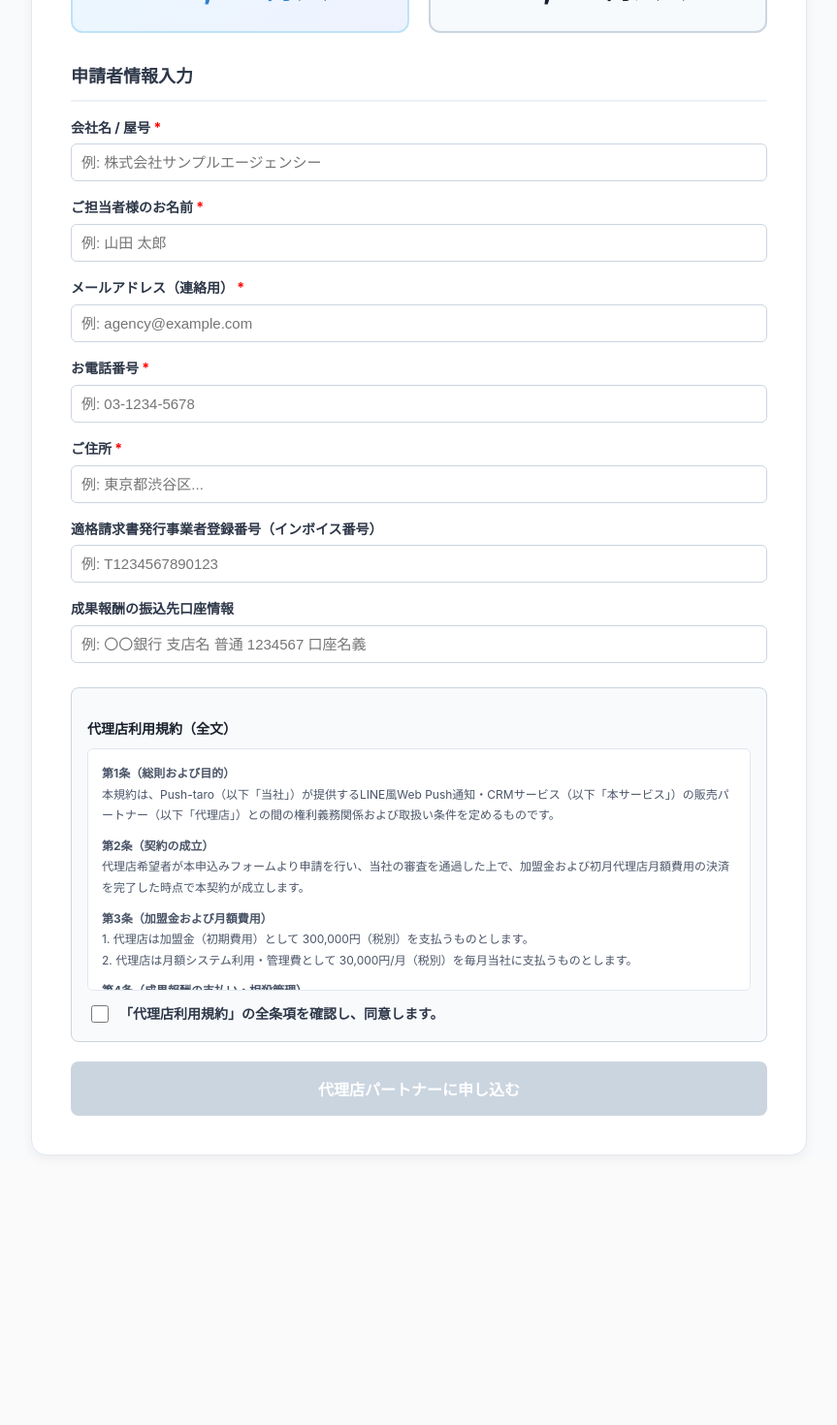
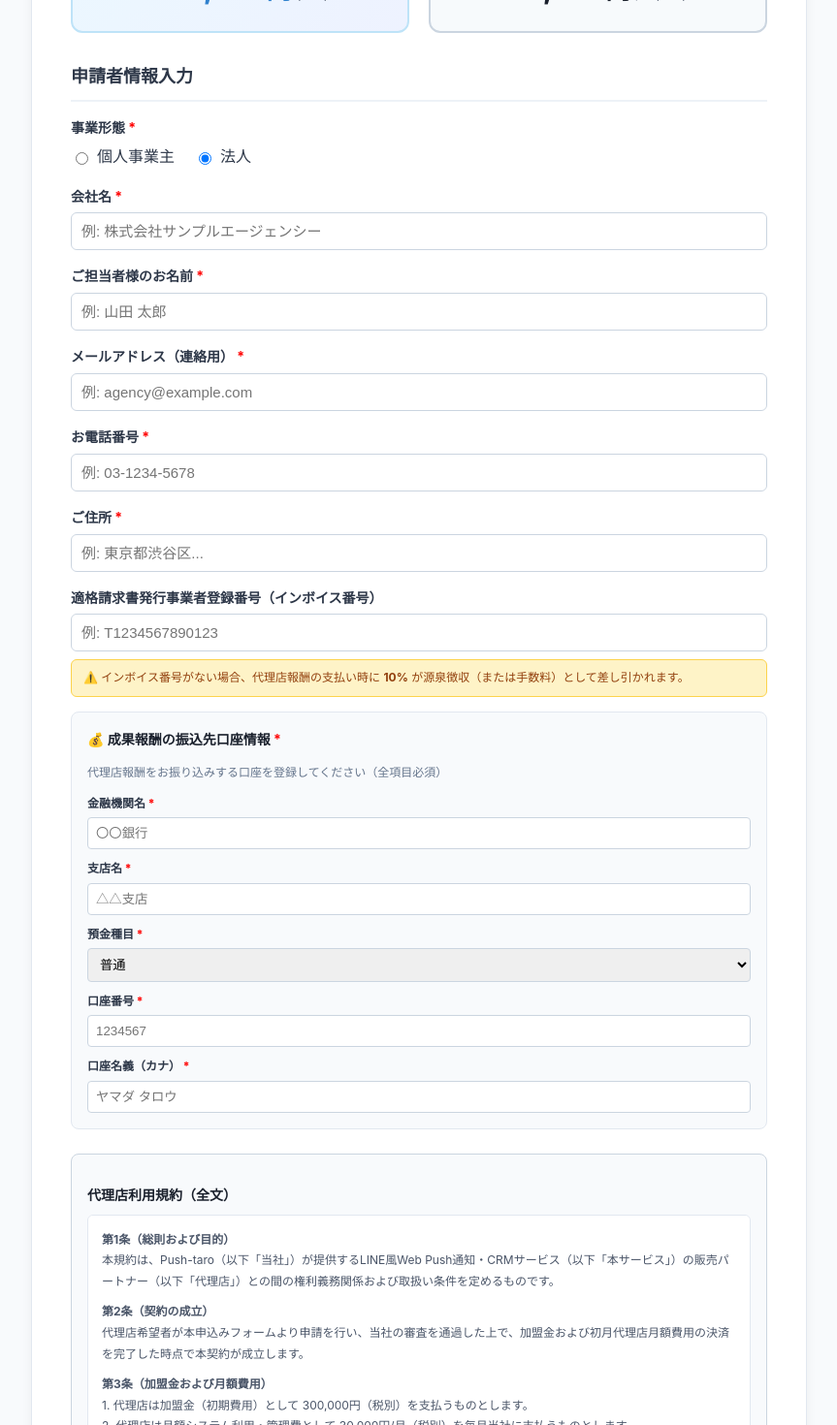
Before and after one commit to thellcishii-lang/push-taro, a Next.js app: page /agency in a window 1280 px wide. Shown: the part 400-1870 px from the top of the page at 97% size, without its empty margins (208-1071 px from the left). Before the commit the page ends 1632 px from the top, so only its background shows below. Built offline with nearby package versions, Linux system fonts and the light colour scheme.

Commit message:
Update page.tsx

```diff
--- a/app/agency/page.tsx
+++ b/app/agency/page.tsx
@@ -1,56 +1,94 @@
 'use client';
 
-import { useState } from 'react';
+import { useState, useEffect } from 'react';
 import Link from 'next/link';
+import { useRouter } from 'next/navigation';
 
 export default function AgencyPage() {
+  const router = useRouter();
+  const [loading, setLoading] = useState(false);
+  const [error, setError] = useState('');
+
+  // 基本情報
+  const [businessType, setBusinessType] = useState<'individual' | 'corporation'>('corporation');
   const [companyName, setCompanyName] = useState('');
   const [ownerName, setOwnerName] = useState('');
   const [email, setEmail] = useState('');
   const [phone, setPhone] = useState('');
   const [address, setAddress] = useState('');
   const [invoiceNumber, setInvoiceNumber] = useState('');
-  const [bankInfo, setBankInfo] = useState('');
+
+  // 銀行口座（詳細）
+  const [bankName, setBankName] = useState('');
+  const [branchName, setBranchName] = useState('');
+  const [accountType, setAccountType] = useState('savings');
+  const [accountNumber, setAccountNumber] = useState('');
+  const [accountHolder, setAccountHolder] = useState('');
+
   const [agreed, setAgreed] = useState(false);
+
+  // success パラメータのチェック（完了画面用）
   const [submitted, setSubmitted] = useState(false);
-  const [loading, setLoading] = useState(false);
+  const [sentEmail, setSentEmail] = useState('');
 
-  const handleSubmit = async (e: React.FormEvent) => {
+  useEffect(() => {
+    const params = new URLSearchParams(window.location.search);
+    if (params.get('success') === 'true') {
+      const stored = sessionStorage.getItem('agency_sent_email') || '';
+      setSentEmail(stored);
+      setSubmitted(true);
+      sessionStorage.removeItem('agency_sent_email');
+    }
+  }, []);
+
+  const handleSubmit = (e: React.FormEvent) => {
     e.preventDefault();
+    setError('');
+
     if (!agreed) {
-      alert('代理店利用規約に同意してください。');
+      setError('代理店利用規約に同意してください。');
       return;
     }
 
-    setLoading(true);
-    try {
-      const res = await fetch('/api/agency/signup', {
-        method: 'POST',
-        headers: { 'Content-Type': 'application/json' },
-        body: JSON.stringify({
-          companyName,
-          ownerName,
-          email,
-          phone,
-          address,
-          invoiceNumber,
-          bankInfo,
-        }),
-      });
+    if (!address) {
+      setError('住所を入力してください。');
+      return;
+    }
 
-      const data = await res.json();
-      if (!res.ok) {
-        throw new Error(data.error || '申込処理に失敗しました。');
-      }
+    if (businessType === 'corporation' && !companyName) {
+      setError('法人の場合は会社名を入力してください。');
+      return;
+    }
 
-      setSubmitted(true);
-    } catch (err: any) {
-      alert('エラーが発生しました: ' + err.message);
-    } finally {
-      setLoading(false);
+    if (!bankName || !branchName || !accountNumber || !accountHolder) {
+      setError('振込先口座情報はすべて必須です。');
+      return;
     }
+
+    const kanaRegex = /^[ァ-ヶー]+$/;
+    if (!kanaRegex.test(accountHolder)) {
+      setError('口座名義は全角カナで入力してください。');
+      return;
+    }
+
+    // ✅ sessionStorage に保存して確認画面へ
+    sessionStorage.setItem('agency_signup_data', JSON.stringify({
+      businessType,
+      companyName: businessType === 'corporation' ? companyName : null,
+      ownerName,
+      email,
+      phone,
+      address,
+      invoiceNumber: invoiceNumber || null,
+      bankAccount: { bankName, branchName, accountType, accountNumber, accountHolder },
+    }));
+
+    router.push('/agency/confirm');
   };
 
+  // ============================================================
+  // 完了画面
+  // ============================================================
   if (submitted) {
     return (
       <main style={{ maxWidth: '650px', margin: '60px auto', padding: '20px', fontFamily: 'sans-serif' }}>
@@ -58,27 +96,17 @@ export default function AgencyPage() {
           <h2 style={{ color: '#166534', marginBottom: '16px', fontSize: '24px' }}>代理店お申し込みを受け付けました</h2>
           <p style={{ lineHeight: '1.8', color: '#374151', marginBottom: '24px', fontSize: '15px' }}>
             ご登録ありがとうございます。ご入力いただいた内容をもとに審査を行わせていただきます。<br />
-            審査完了後、ご登録のメールアドレス宛（<strong>{email}</strong>）に<strong>決済手続き用のご案内メール</strong>をお送りいたします。
+            審査完了後、ご登録のメールアドレス宛（<strong>{sentEmail}</strong>）に<strong>決済手続き用のご案内メール</strong>をお送りいたします。
           </p>
-          <Link
-            href="/"
-            style={{
-              display: 'inline-block',
-              background: '#3182ce',
-              color: '#fff',
-              padding: '12px 28px',
-              borderRadius: '6px',
-              textDecoration: 'none',
-              fontWeight: 'bold',
-            }}
-          >
-            トップページへ戻る
-          </Link>
+          <Link href="/" style={{ display: 'inline-block', background: '#3182ce', color: '#fff', padding: '12px 28px', borderRadius: '6px', textDecoration: 'none', fontWeight: 'bold' }}>トップページへ戻る</Link>
         </div>
       </main>
     );
   }
 
+  // ============================================================
+  // 申し込みフォーム
+  // ============================================================
   return (
     <div style={{ fontFamily: '-apple-system, BlinkMacSystemFont, "Segoe UI", Roboto, sans-serif', color: '#2d3748', background: '#f8fafc', minHeight: '100vh', margin: 0, padding: 0, lineHeight: 1.7 }}>
       <nav style={{ background: '#ffffff', borderBottom: '1px solid #e2e8f0', padding: '16px 40px', display: 'flex', justifyContent: 'space-between', alignItems: 'center' }}>
@@ -103,6 +131,12 @@ export default function AgencyPage() {
             </p>
           </div>
 
+          {error && (
+            <div style={{ background: '#fecaca', color: '#dc2626', padding: '12px', borderRadius: '8px', marginBottom: '16px', fontSize: '14px' }}>
+              {error}
+            </div>
+          )}
+
           <div style={{ display: 'grid', gridTemplateColumns: 'repeat(auto-fit, minmax(240px, 1fr))', gap: '20px', marginBottom: '30px' }}>
             <div style={{ background: 'linear-gradient(135deg, #ebf8ff 0%, #eef2ff 100%)', border: '2px solid #bee3f8', padding: '20px', borderRadius: '12px', textAlign: 'center' }}>
               <h3 style={{ fontSize: '15px', fontWeight: '800', margin: '0 0 6px 0', color: '#1a202c' }}>加盟金（初期費用）</h3>
@@ -123,18 +157,37 @@ export default function AgencyPage() {
               申請者情報入力
             </h2>
 
+            {/* 事業形態 */}
             <div style={{ marginBottom: '15px' }}>
-              <label style={{ display: 'block', marginBottom: '5px', fontWeight: 'bold', fontSize: '14px' }}>会社名 / 屋号 <span style={{ color: 'red' }}>*</span></label>
+              <label style={{ display: 'block', marginBottom: '5px', fontWeight: 'bold', fontSize: '14px' }}>事業形態 <span style={{ color: 'red' }}>*</span></label>
+              <div style={{ display: 'flex', gap: '20px' }}>
+                <label style={{ display: 'flex', alignItems: 'center', gap: '6px', cursor: 'pointer' }}>
+                  <input type="radio" name="businessType" value="individual" checked={businessType === 'individual'} onChange={() => setBusinessType('individual')} />
+                  個人事業主
+                </label>
+                <label style={{ display: 'flex', alignItems: 'center', gap: '6px', cursor: 'pointer' }}>
+                  <input type="radio" name="businessType" value="corporation" checked={businessType === 'corporation'} onChange={() => setBusinessType('corporation')} />
+                  法人
+                </label>
+              </div>
+            </div>
+
+            {/* 会社名 */}
+            <div style={{ marginBottom: '15px' }}>
+              <label style={{ display: 'block', marginBottom: '5px', fontWeight: 'bold', fontSize: '14px' }}>
+                {businessType === 'corporation' ? '会社名' : '屋号'} <span style={{ color: 'red' }}>*</span>
+              </label>
               <input
                 type="text"
                 required
                 value={companyName}
                 onChange={(e) => setCompanyName(e.target.value)}
-                placeholder="例: 株式会社サンプルエージェンシー"
+                placeholder={businessType === 'corporation' ? '例: 株式会社サンプルエージェンシー' : '例: サンプル企画'}
                 style={{ width: '100%', padding: '10px', fontSize: '15px', borderRadius: '6px', border: '1px solid #cbd5e0', boxSizing: 'border-box' }}
               />
             </div>
 
+            {/* 担当者名 */}
             <div style={{ marginBottom: '15px' }}>
               <label style={{ display: 'block', marginBottom: '5px', fontWeight: 'bold', fontSize: '14px' }}>ご担当者様のお名前 <span style={{ color: 'red' }}>*</span></label>
               <input
@@ -147,6 +200,7 @@ export default function AgencyPage() {
               />
             </div>
 
+            {/* メールアドレス */}
             <div style={{ marginBottom: '15px' }}>
               <label style={{ display: 'block', marginBottom: '5px', fontWeight: 'bold', fontSize: '14px' }}>メールアドレス（連絡用） <span style={{ color: 'red' }}>*</span></label>
               <input
@@ -159,6 +213,7 @@ export default function AgencyPage() {
               />
             </div>
 
+            {/* 電話番号 */}
             <div style={{ marginBottom: '15px' }}>
               <label style={{ display: 'block', marginBottom: '5px', fontWeight: 'bold', fontSize: '14px' }}>お電話番号 <span style={{ color: 'red' }}>*</span></label>
               <input
@@ -171,6 +226,7 @@ export default function AgencyPage() {
               />
             </div>
 
+            {/* 住所 */}
             <div style={{ marginBottom: '15px' }}>
               <label style={{ display: 'block', marginBottom: '5px', fontWeight: 'bold', fontSize: '14px' }}>ご住所 <span style={{ color: 'red' }}>*</span></label>
               <input
@@ -183,6 +239,7 @@ export default function AgencyPage() {
               />
             </div>
 
+            {/* インボイス番号 */}
             <div style={{ marginBottom: '15px' }}>
               <label style={{ display: 'block', marginBottom: '5px', fontWeight: 'bold', fontSize: '14px' }}>適格請求書発行事業者登録番号（インボイス番号）</label>
               <input
@@ -192,20 +249,83 @@ export default function AgencyPage() {
                 placeholder="例: T1234567890123"
                 style={{ width: '100%', padding: '10px', fontSize: '15px', borderRadius: '6px', border: '1px solid #cbd5e0', boxSizing: 'border-box' }}
               />
+              <div style={{ background: '#fef3c7', border: '1px solid #fcd34d', padding: '8px 12px', borderRadius: '6px', marginTop: '8px', fontSize: '12px', color: '#92400e' }}>
+                ⚠️ インボイス番号がない場合、代理店報酬の支払い時に <strong>10%</strong> が源泉徴収（または手数料）として差し引かれます。
+              </div>
             </div>
 
-            <div style={{ marginBottom: '25px' }}>
-              <label style={{ display: 'block', marginBottom: '5px', fontWeight: 'bold', fontSize: '14px' }}>成果報酬の振込先口座情報</label>
-              <input
-                type="text"
-                value={bankInfo}
-                onChange={(e) => setBankInfo(e.target.value)}
-                placeholder="例: 〇〇銀行 支店名 普通 1234567 口座名義"
-                style={{ width: '100%', padding: '10px', fontSize: '15px', borderRadius: '6px', border: '1px solid #cbd5e0', boxSizing: 'border-box' }}
-              />
+            {/* 銀行口座（詳細） */}
+            <div style={{ marginBottom: '25px', padding: '16px', background: '#f8fafc', borderRadius: '8px', border: '1px solid #e2e8f0' }}>
+              <h3 style={{ fontSize: '14px', fontWeight: 'bold', margin: '0 0 4px 0', color: '#1a202c' }}>
+                💰 成果報酬の振込先口座情報 <span style={{ color: 'red' }}>*</span>
+              </h3>
+              <p style={{ fontSize: '12px', color: '#64748b', marginBottom: '12px' }}>
+                代理店報酬をお振り込みする口座を登録してください（全項目必須）
+              </p>
+
+              <div style={{ marginBottom: '10px' }}>
+                <label style={{ display: 'block', marginBottom: '4px', fontWeight: 'bold', fontSize: '12px' }}>金融機関名 <span style={{ color: 'red' }}>*</span></label>
+                <input
+                  type="text"
+                  required
+                  placeholder="〇〇銀行"
+                  value={bankName}
+                  onChange={(e) => setBankName(e.target.value)}
+                  style={{ width: '100%', padding: '8px', borderRadius: '4px', border: '1px solid #cbd5e0', boxSizing: 'border-box' }}
+                />
+              </div>
+
+              <div style={{ marginBottom: '10px' }}>
+                <label style={{ display: 'block', marginBottom: '4px', fontWeight: 'bold', fontSize: '12px' }}>支店名 <span style={{ color: 'red' }}>*</span></label>
+                <input
+                  type="text"
+                  required
+                  placeholder="△△支店"
+                  value={branchName}
+                  onChange={(e) => setBranchName(e.target.value)}
+                  style={{ width: '100%', padding: '8px', borderRadius: '4px', border: '1px solid #cbd5e0', boxSizing: 'border-box' }}
+                />
+              </div>
+
+              <div style={{ marginBottom: '10px' }}>
+                <label style={{ display: 'block', marginBottom: '4px', fontWeight: 'bold', fontSize: '12px' }}>預金種目 <span style={{ color: 'red' }}>*</span></label>
+                <select
+                  required
+                  value={accountType}
+                  onChange={(e) => setAccountType(e.target.value)}
+                  style={{ width: '100%', padding: '8px', borderRadius: '4px', border: '1px solid #cbd5e0', boxSizing: 'border-box' }}
+                >
+                  <option value="savings">普通</option>
+                  <option value="checking">当座</option>
+                </select>
+              </div>
+
+              <div style={{ marginBottom: '10px' }}>
+                <label style={{ display: 'block', marginBottom: '4px', fontWeight: 'bold', fontSize: '12px' }}>口座番号 <span style={{ color: 'red' }}>*</span></label>
+                <input
+                  type="text"
+                  required
+                  placeholder="1234567"
+                  value={accountNumber}
+                  onChange={(e) => setAccountNumber(e.target.value)}
+                  style={{ width: '100%', padding: '8px', borderRadius: '4px', border: '1px solid #cbd5e0', boxSizing: 'border-box' }}
+                />
+              </div>
+
+              <div>
+                <label style={{ display: 'block', marginBottom: '4px', fontWeight: 'bold', fontSize: '12px' }}>口座名義（カナ） <span style={{ color: 'red' }}>*</span></label>
+                <input
+                  type="text"
+                  required
+                  placeholder="ヤマダ タロウ"
+                  value={accountHolder}
+                  onChange={(e) => setAccountHolder(e.target.value)}
+                  style={{ width: '100%', padding: '8px', borderRadius: '4px', border: '1px solid #cbd5e0', boxSizing: 'border-box' }}
+                />
+              </div>
             </div>
 
-            {/* 📜 代理店利用規約（全文復元版） */}
+            {/* 利用規約 */}
             <div style={{ background: '#f8fafc', border: '1px solid #cbd5e0', borderRadius: '8px', padding: '16px', marginBottom: '20px' }}>
               <h3 style={{ fontSize: '14px', fontWeight: '700', color: '#1a202c', marginBottom: '8px' }}>代理店利用規約（全文）</h3>
               <div style={{ height: '220px', overflowY: 'auto', fontSize: '12px', color: '#4a5568', background: '#ffffff', padding: '14px', borderRadius: '6px', border: '1px solid #e2e8f0', lineHeight: '1.8', marginBottom: '12px' }}>
@@ -222,13 +342,7 @@ export default function AgencyPage() {
               </div>
 
               <div style={{ display: 'flex', alignItems: 'center', gap: '8px' }}>
-                <input
-                  type="checkbox"
-                  id="agreement"
-                  checked={agreed}
-                  onChange={(e) => setAgreed(e.target.checked)}
-                  style={{ width: '18px', height: '18px', cursor: 'pointer' }}
-                />
+                <input type="checkbox" id="agreement" checked={agreed} onChange={(e) => setAgreed(e.target.checked)} style={{ width: '18px', height: '18px', cursor: 'pointer' }} />
                 <label htmlFor="agreement" style={{ fontSize: '14px', fontWeight: '600', color: '#2d3748', cursor: 'pointer' }}>
                   「代理店利用規約」の全条項を確認し、同意します。
                 </label>
@@ -248,10 +362,9 @@ export default function AgencyPage() {
                 border: 'none',
                 background: agreed && !loading ? '#3182ce' : '#cbd5e0',
                 cursor: agreed && !loading ? 'pointer' : 'not-allowed',
-                boxShadow: agreed && !loading ? '0 4px 12px rgba(49, 130, 206, 0.3)' : 'none',
               }}
             >
-              {loading ? '送信中...' : '代理店パートナーに申し込む'}
+              {loading ? '送信中...' : '確認画面へ進む'}
             </button>
           </form>
         </div>
```
